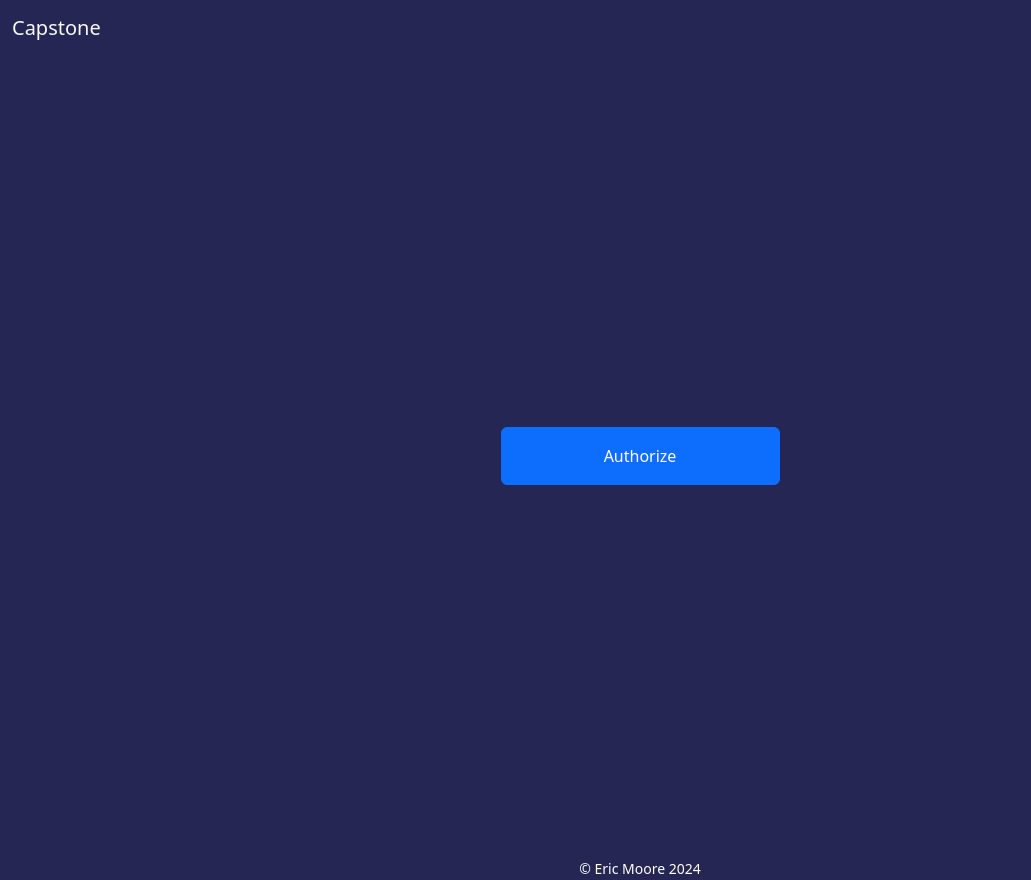
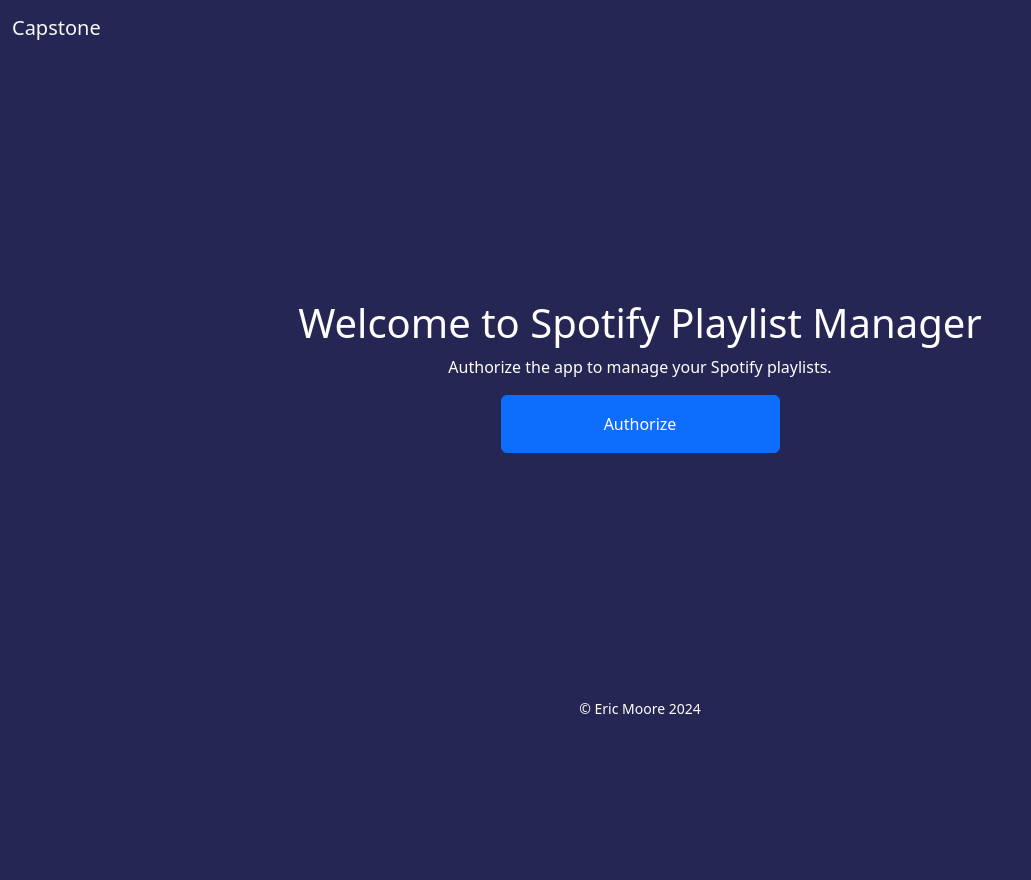
Before and after one commit to ericmoore0709/capstone_project_1, a Python web app: template templates/index.html in a window 1280 px wide. Shown: the whole page, without its empty margins (0-1031 px from the left). After the commit the page ends 714 px from the top, so only its background shows below. Run offline with Jinja, Linux system fonts and the light colour scheme; the template is opened without the code that fills it, so the values that code supplies are empty.

Commit message:
Improved landing page design.

```diff
--- a/templates/index.html
+++ b/templates/index.html
@@ -2,8 +2,11 @@
 {% block content %}
 
 <div id="content" class="container d-flex flex-column justify-content-center align-items-center"
-    style="min-height: 100vh;">
-    <a href="http://localhost:5000/authorize" class="btn btn-primary w-25 mx-auto py-3">Authorize</a>
+    style="min-height: 80vh;">
+    <h1>Welcome to Spotify Playlist Manager</h1>
+    <p>Authorize the app to manage your Spotify playlists.</p>
+    <a href="{{ url_for('authorize') }}" class="btn btn-primary w-25 mx-auto py-3"
+        aria-label="Authorize Spotify">Authorize</a>
 </div>
 
 {% endblock %}
```
